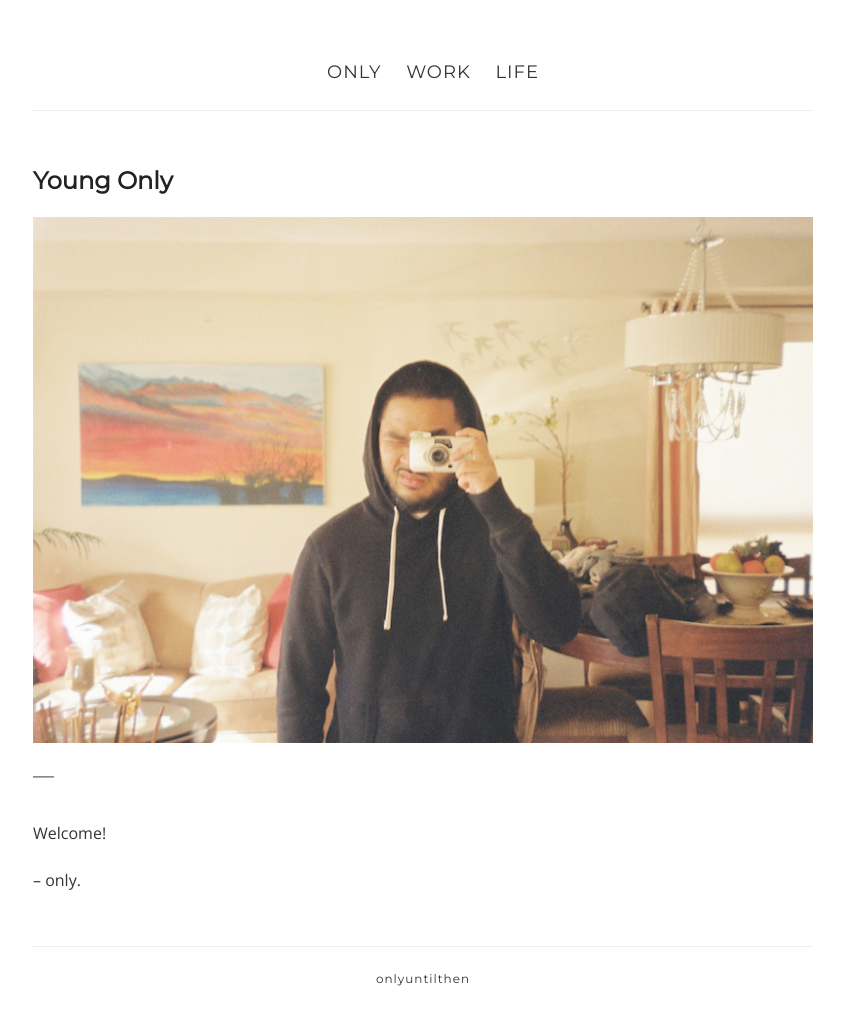
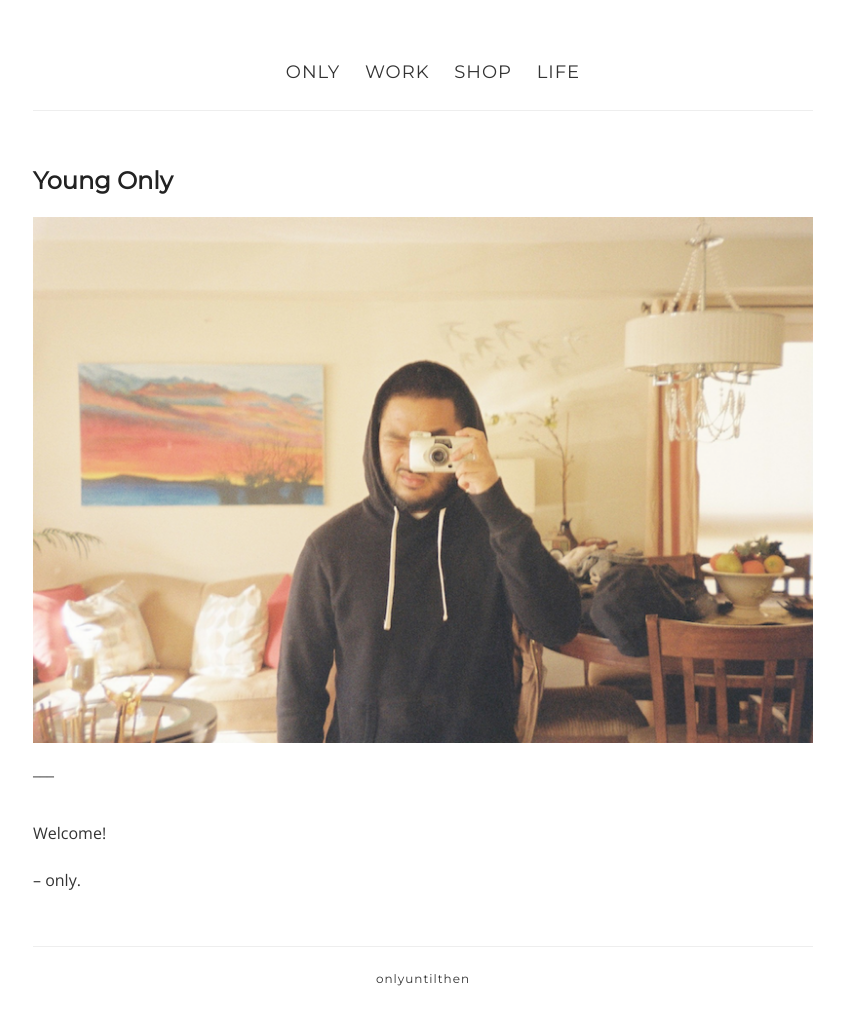
Before and after one commit to onlyuntilthen/onlyuntilthen.github.io, a Jekyll site: the page built from _posts/2017-05-18-young-only.md, in a window 1280 px wide. Shown: the whole page, without its empty margins (217-1061 px from the left). Built offline with Jekyll 4.4.1, drawn with Linux system fonts in a browser that asks for light colours.

Commit message:
update
new menu

```diff
--- a/_layouts/default.html
+++ b/_layouts/default.html
@@ -24,6 +24,7 @@
           <nav>
             <a href="{{ site.baseurl }}/only">ONLY</a>
             <a href="{{ site.baseurl }}/">WORK</a>
+            <a href="https://www.magcloud.com/user/onlytuntilthen">SHOP</a>
             <a href="{{ site.baseurl }}/life">LIFE</a>
           </nav>
         </header>
```
